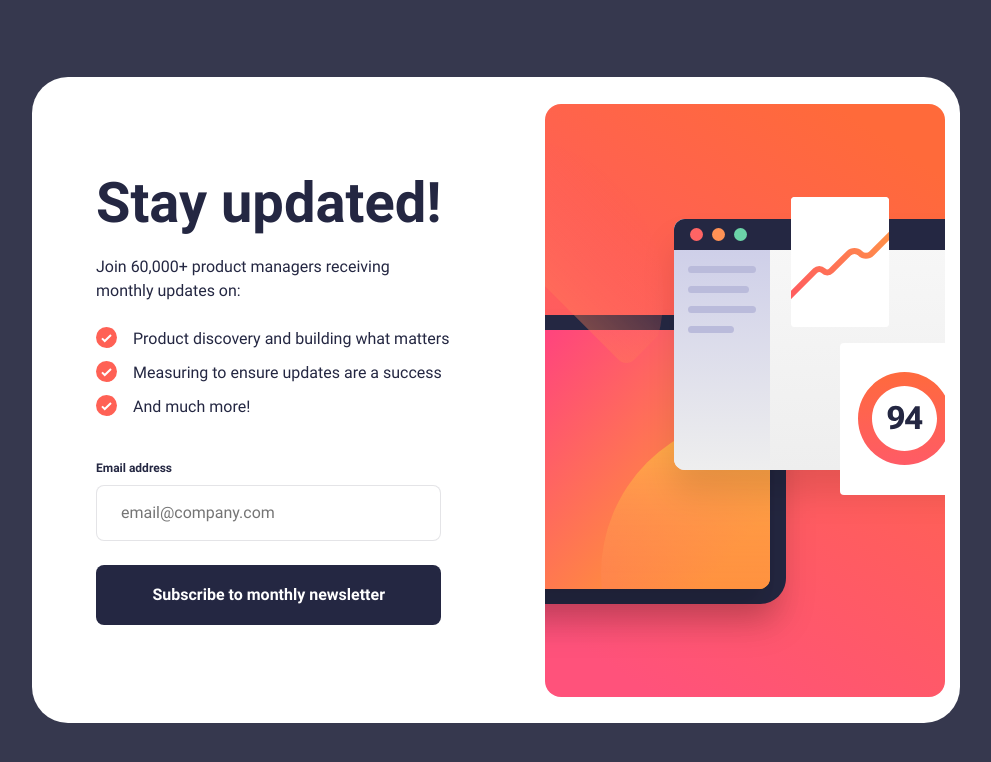
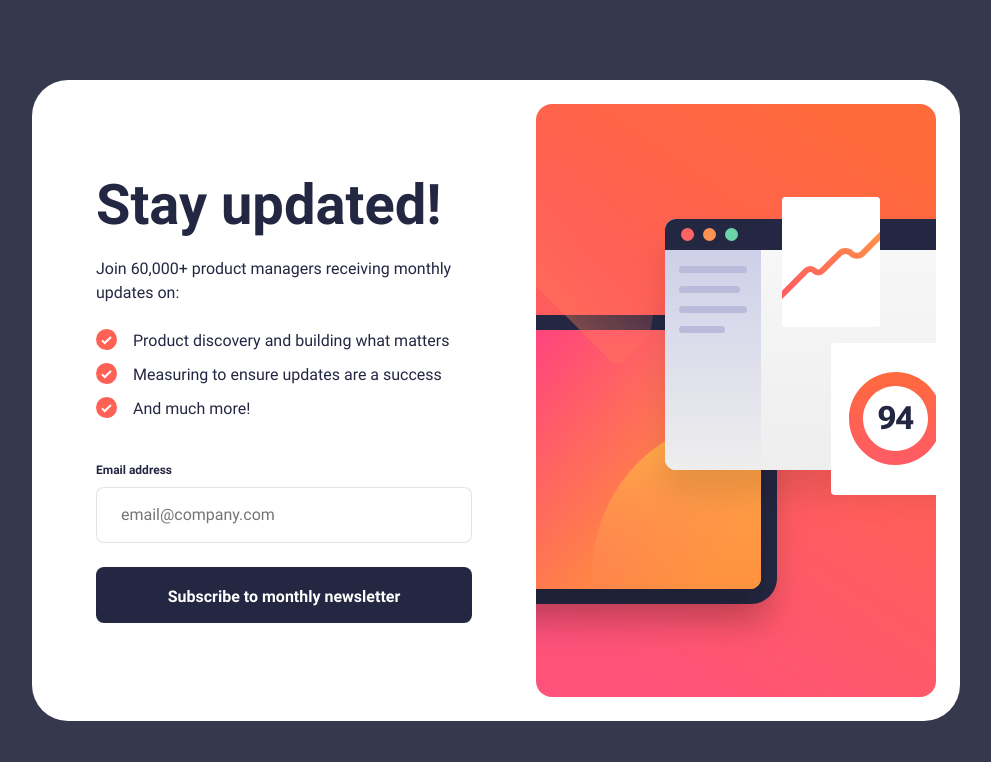
Before and after one commit to eestaniel/frontend-mentor-challenges, a React (Vite) app in the folder newsletter/: page / in a window 1280 px wide. Shown: the top 762 px of the page, without its empty margins (144-1135 px from the left). Built offline with nearby package versions, Linux system fonts and the light colour scheme.

Commit message:
chore: fix styling

```diff
--- a/newsletter/src/components/button/button.module.css
+++ b/newsletter/src/components/button/button.module.css
@@ -7,6 +7,7 @@
     outline: none;
     border: none;
     width: 100%;
+    max-height: 56px;
     background-color: var(--dark-navy);
 
     &:hover {
--- a/newsletter/src/components/newsletter/Newsletter.jsx
+++ b/newsletter/src/components/newsletter/Newsletter.jsx
@@ -53,7 +53,7 @@ const Newsletter = ({ setEmail }) => {
             </li>
           </ul>
         </div>
-        <Form.Root onSubmit={handleSubmit(onSubmit)} className="FormRoot" noValidate>
+        <Form.Root onSubmit={handleSubmit(onSubmit)} className={styles.formRoot} noValidate>
           <Form.Field className={styles.formField} name="email">
             <div className={styles.labelGroup}>
               <Form.Label className="FormLabel body-small">Email address</Form.Label>
--- a/newsletter/src/components/newsletter/newsletter.module.css
+++ b/newsletter/src/components/newsletter/newsletter.module.css
@@ -129,28 +129,35 @@
         min-height: fit-content;
         background-color: var(--white);
         border-radius: 2.25rem;
+        justify-content: space-between;
+        align-items: center;
 
         & .textContent {
             display: flex;
             flex-direction: column;
-            justify-content: space-between;
+            justify-content: center;
+            align-items: center;
             margin-inline: 0;
-            padding-block: 6.125rem;
-            padding-left: 2.5rem;
-            padding-right: 4rem;
+            max-width: 376px;
+            width: 100%;
+            flex-grow: 1;
+            margin-left: 2.5rem;
 
             & .textWrapper {
                 margin-block: 0;
 
+
                 & li {
-                    white-space: nowrap;
                 }
 
                 & h1 {
                     font-size: 3.5rem;
-                    white-space: nowrap;
                 }
             }
+        }
+
+        & .formRoot {
+            width: 100%;
         }
 
         & figure {
```
